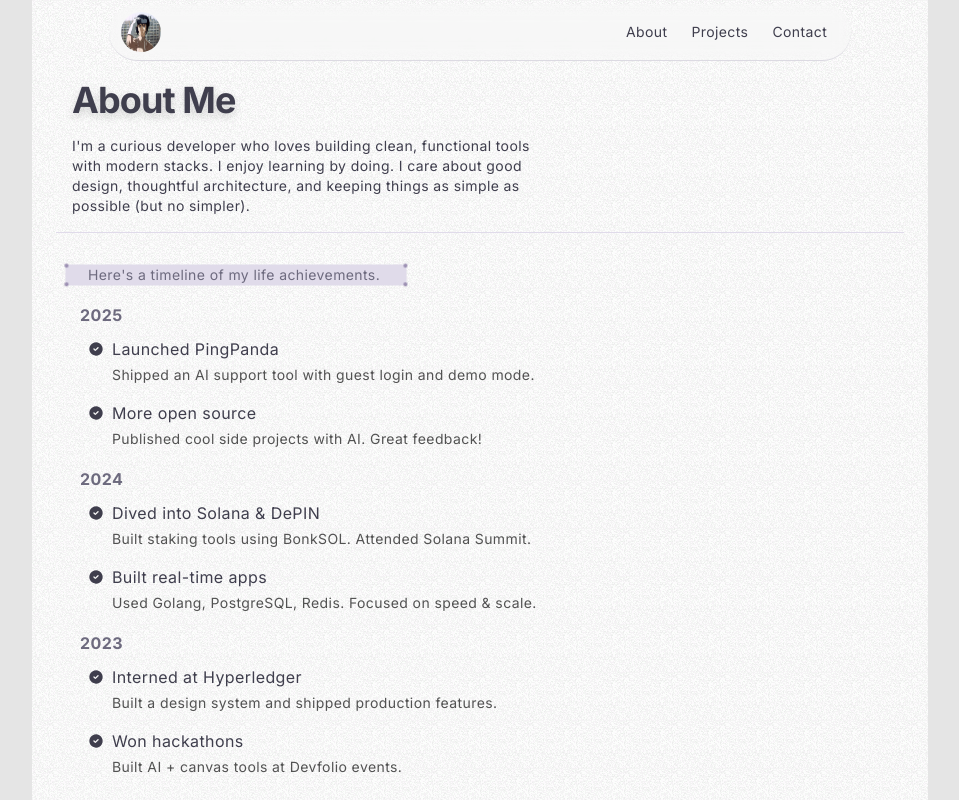
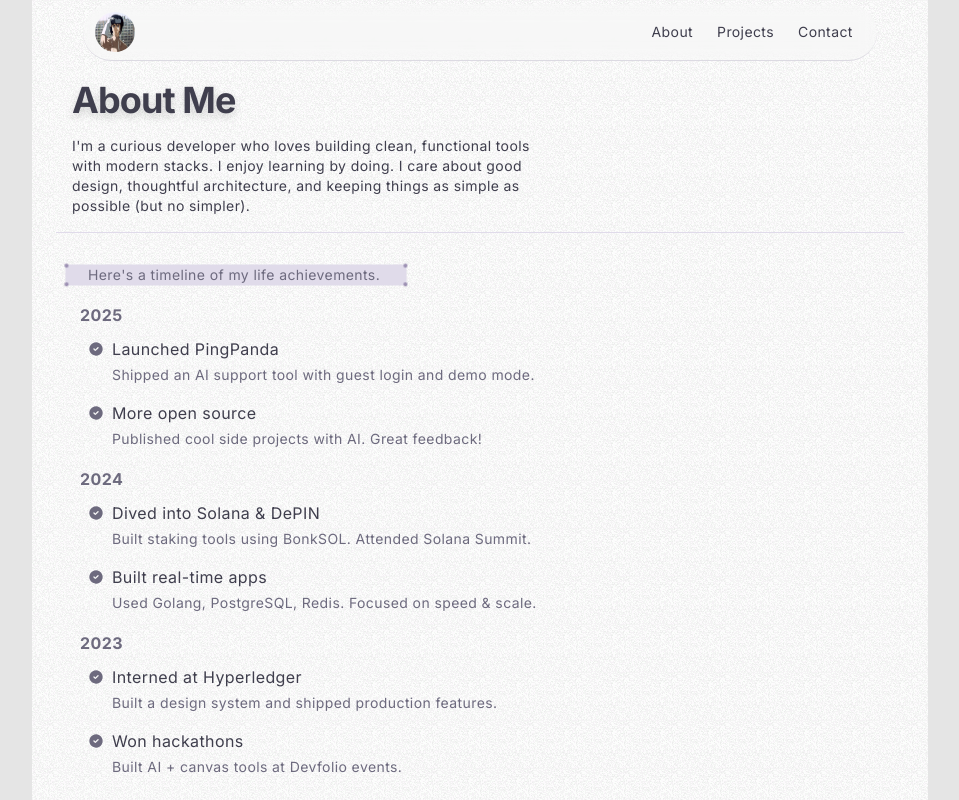
Before and after one commit to Deepjyoti-Sarmah/portfolio-with-motion, a Next.js app: page /about in a window 1280 px wide. Shown: the top 800 px of the page, without its empty margins (160-1119 px from the left). Built offline with nearby package versions, Linux system fonts and the light colour scheme.

Commit message:
fixing text color in timeline

```diff
--- a/components/navbar.tsx
+++ b/components/navbar.tsx
@@ -24,7 +24,7 @@ export const Navbar = () => {
   const [isOpen, setIsOpen] = useState(false);
 
   const y = useTransform(scrollY, [0, 100], [0, 10]);
-  const width = useTransform(scrollY, [0, 100], ["58%", "50%"]);
+  const width = useTransform(scrollY, [0, 100], ["62%", "50%"]);
 
   const toggleMenu = () => setIsOpen((prev) => !prev);
 
--- a/components/timeline.tsx
+++ b/components/timeline.tsx
@@ -159,7 +159,7 @@ export default function TimeLine() {
                       ease: "easeInOut",
                       delay: 0.3 * idx,
                     }}
-                    className="pt-1 pl-6 text-sm text-neutral-600"
+                    className="pt-1 pl-6 text-sm text-muted-foreground"
                   >
                     {item.description}
                   </motion.p>
@@ -201,7 +201,7 @@ const Step = ({
       }}
       className={cn("flex items-start gap-2", className)}
     >
-      <IconCircleCheckFilled className="mt-1 size-4 text-secondary-foreground" />
+      <IconCircleCheckFilled className="mt-1 size-4 text-muted-foreground" />
       {children}
     </motion.div>
   );
```
